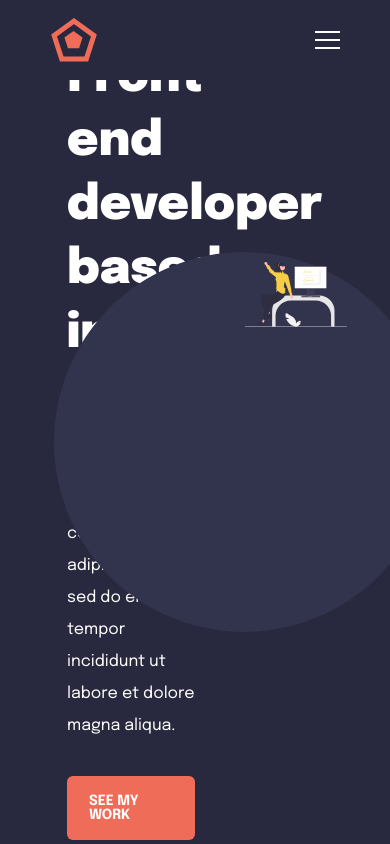
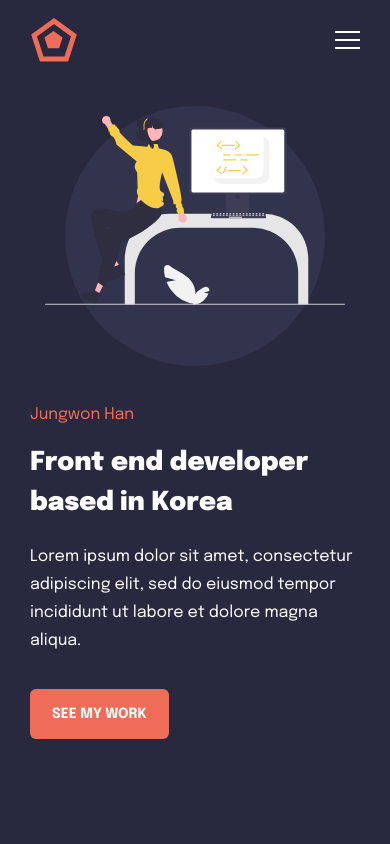
Before and after one commit to jwhan77/jwhan77.github.io, a React (Create React App) app: page / in a window 390 px wide. Built offline with nearby package versions, Linux system fonts and the light colour scheme.

Commit message:
Responsive intro section

```diff
--- a/src/App.css
+++ b/src/App.css
@@ -26,6 +26,7 @@
 
 section {
   height: 100vh;
+  min-height: 600px;
   display: flex;
   justify-content: center;
   align-items: center;
@@ -89,3 +90,9 @@ section {
   transform: translateY(0);
   opacity: 1;
 }
+
+@media (max-width: 960px) and (max-height: 800px) {
+  .intro {
+    height: 800px;
+  }
+}
--- a/src/components/header/Header.css
+++ b/src/components/header/Header.css
@@ -21,3 +21,9 @@ header {
     padding: 0 50px;
   }
 }
+
+@media (max-width: 500px) {
+  header {
+    padding: 0 30px;
+  }
+}
--- a/src/components/main/Main.css
+++ b/src/components/main/Main.css
@@ -1,6 +1,6 @@
 .main {
   display: flex;
-  justify-content: space-between;
+  justify-content: center;
   align-items: center;
   width: 100%;
   padding: 0px 100px;
@@ -36,6 +36,8 @@
   width: 50%;
   height: 340px;
   position: relative;
+  display: flex;
+  justify-content: center;
 }
 
 .main-images .bg-oval {
@@ -45,12 +47,81 @@
   border-radius: 50%;
   position: absolute;
   top: 0;
-  left: calc(50% - 205px);
 }
 
 .main-images .developer {
+  min-width: 500px;
+  max-width: 560px;
   width: 80%;
   position: absolute;
   top: 10px;
-  left: 50px;
 }
+
+@media (max-width: 1366px) {
+  .main-intro .txt-1 {
+    font-size: 34px;
+    line-height: 48px;
+    margin: 20px auto;
+  }
+
+  .main-images .bg-oval {
+    width: 320px;
+    height: 320px;
+  }
+
+  .main-images .developer {
+    min-width: 400px;
+  }
+}
+
+@media (max-width: 960px) {
+  .main {
+    flex-direction: column;
+    padding: 0 50px;
+  }
+
+  .main-images,
+  .main-intro {
+    width: 100%;
+  }
+
+  .main-images {
+    order: 1;
+  }
+
+  .main-images .developer {
+    max-width: 420px;
+    width: 75%;
+  }
+
+  .main-intro {
+    order: 2;
+    max-width: 520px;
+  }
+}
+
+@media (max-width: 500px) {
+  .main {
+    padding: 0 30px;
+  }
+  .main-images {
+    height: 300px;
+  }
+
+  .main-images .bg-oval {
+    width: 260px;
+    height: 260px;
+  }
+
+  .main-images .developer {
+    min-width: 300px;
+  }
+  .main-intro .txt-1 {
+    font-size: 26px;
+    line-height: 40px;
+  }
+
+  .main-intro .txt-2 {
+    line-height: 28px;
+  }
+}
```
